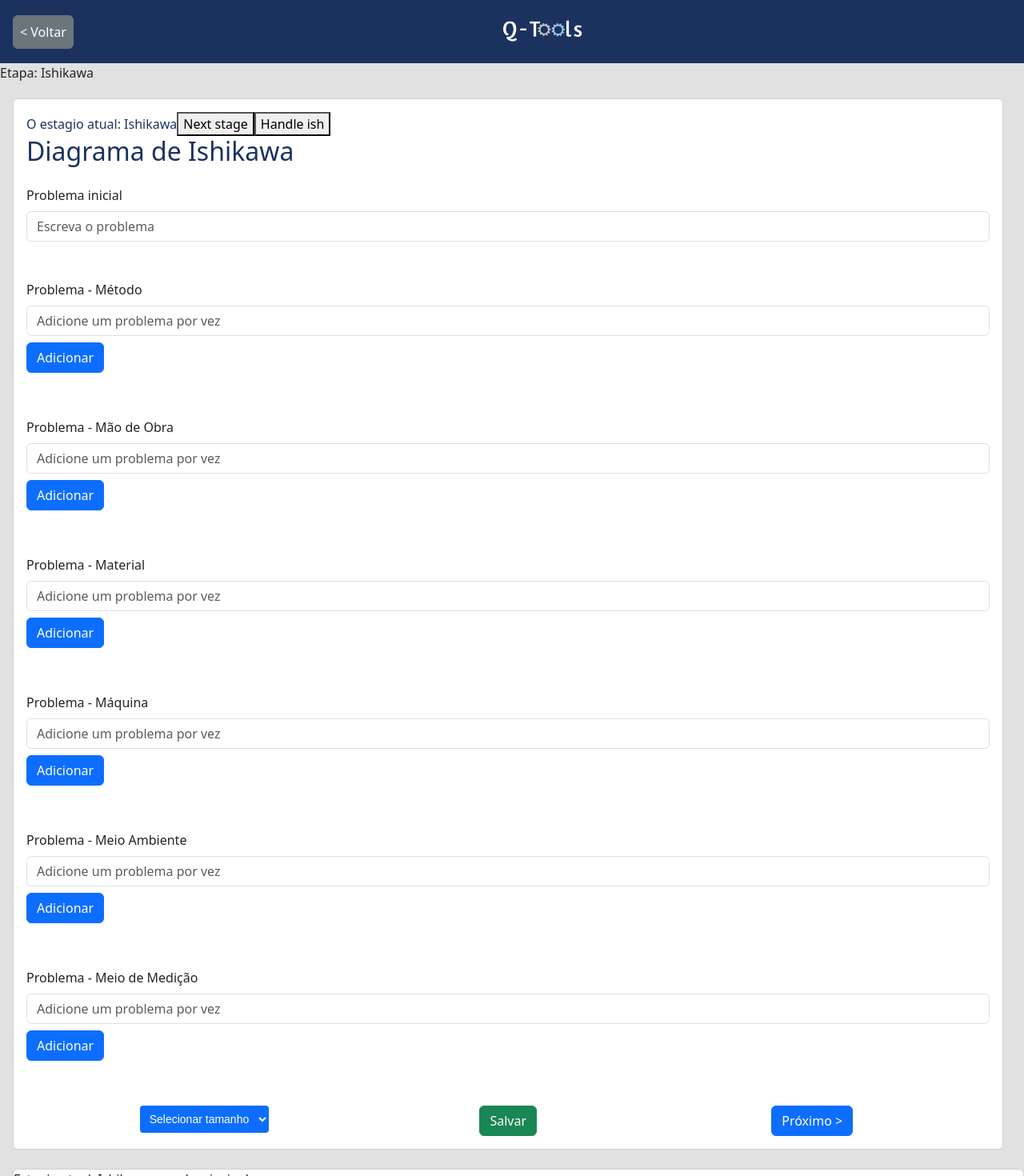
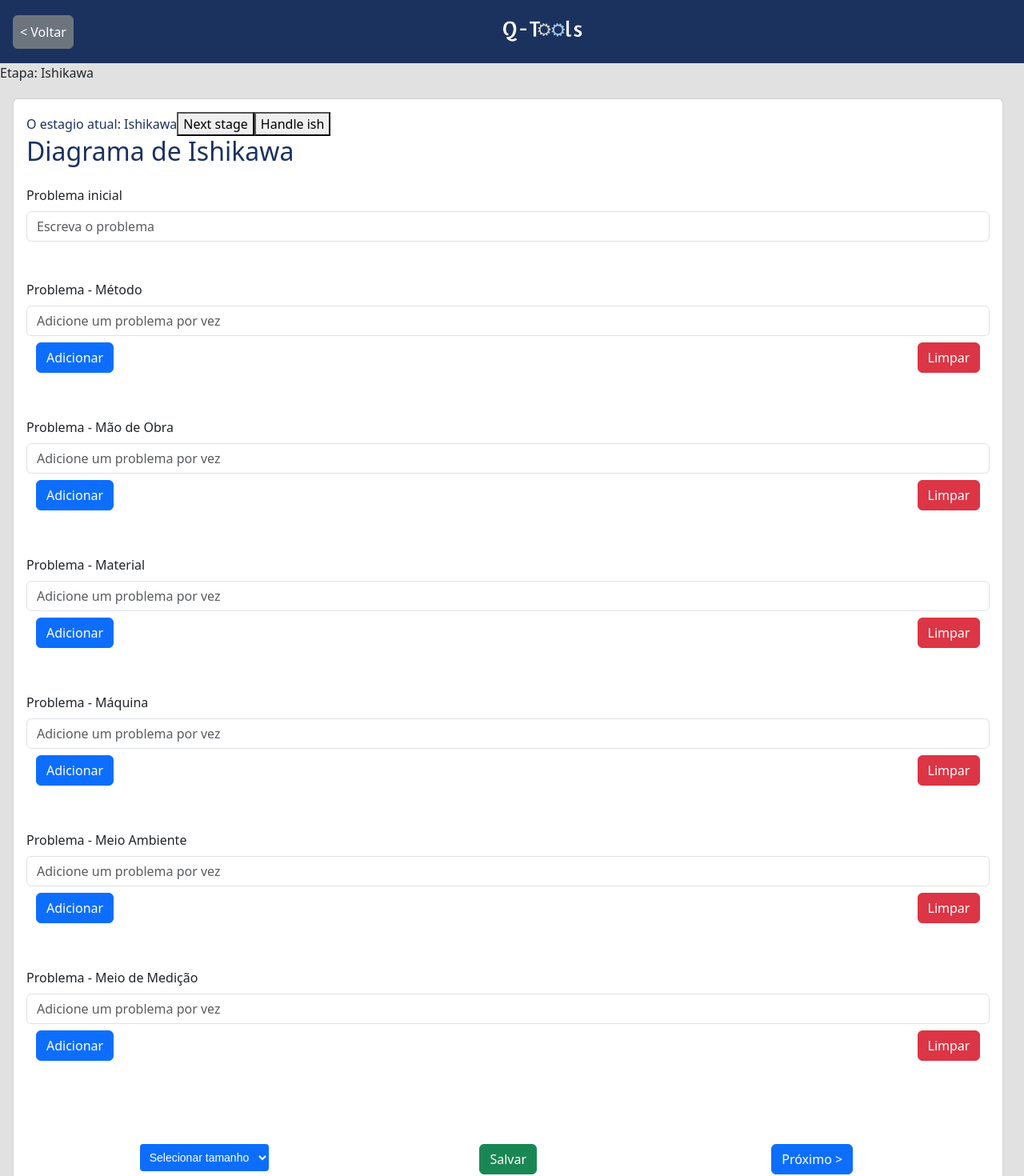
Before and after one commit to lcrossi/qtools, a React (Vite) app: page /tools in a window 1280 px wide. Shown: the top 1470 px of the page at 80% size. Built offline with nearby package versions, Linux system fonts and the light colour scheme.

Commit message:
Ishikawa form lists implemented

```diff
--- a/src/components/ishikawa/index.jsx
+++ b/src/components/ishikawa/index.jsx
@@ -1,7 +1,8 @@
 import React, { useState, useContext } from 'react'
-import { Button, Form, Row, Card, Col, Container, Modal } from 'react-bootstrap'
+import { Button, Form, Row, Card, Col, Container, Modal, Stack } from 'react-bootstrap'
 import Fishbone from '@hophiphip/react-fishbone';
 import { ToolsContext } from '../../context/toolsContext';
+import ProbList from './probList';
 import 'bootstrap/dist/css/bootstrap.min.css'
 import './ishikawa.css'
 
@@ -178,6 +179,32 @@ export default function Ishikawa() {
         document.getElementById(`input_${type}`).value = ''
     }
 
+    function deleteIshProblem(type) {
+        if (type == 'metodo') {
+            setIshMetodo([])
+        }
+
+        if (type == 'mao') {
+            setIshMao([])
+        }
+
+        if (type == 'material') {
+            setIshMaterial([])
+        }
+
+        if (type == 'maquina') {
+            setIshMaquina([])
+        }
+
+        if (type == 'ambiente') {
+            setIshAmbiente([])
+        }
+
+        if (type == 'medicao') {
+            setIshMedicao([])
+        }
+    }
+
 
     function handleShowModalProbs(type) {
         if (type == "added") {
@@ -276,7 +303,24 @@ export default function Ishikawa() {
                             onChange={e => handleInputChange('metodo', e.target.value)}
                             placeholder="Adicione um problema por vez"
                         />
+                        <Container fluid className='md-0'>
+                            <Row>
+                                <Col>
                                     <Button onClick={() => addIshProblem('metodo')} variant='primary' className='mb-2'>Adicionar</Button>
+                                </Col>
+                                <Col></Col>
+                                <Col style={{display: 'flex', justifyContent: 'right'}}>
+                                    <Button onClick={() => deleteIshProblem('metodo')} variant='danger' className='mb-2'>Limpar</Button>
+                                </Col>
+                            </Row>
+                            <Row >
+                                <Col></Col>
+                                <Col xs={7}>
+                                    <ProbList props={ishMetodo} />
+                                </Col>
+                                <Col></Col>
+                            </Row>
+                        </Container>
                     </Form.Group>
                     <Form.Group className="mb-5">
                         <Form.Label>Problema - Mão de Obra</Form.Label>
@@ -284,7 +328,24 @@ export default function Ishikawa() {
                             onChange={e => handleInputChange('mao', e.target.value)}
                             placeholder="Adicione um problema por vez"
                         />
+                        <Container fluid className='md-0'>
+                            <Row>
+                                <Col>
                                     <Button onClick={() => addIshProblem('mao')} variant='primary' className='mb-2'>Adicionar</Button>
+                                </Col>
+                                <Col></Col>
+                                <Col style={{display: 'flex', justifyContent: 'right'}}>
+                                    <Button onClick={() => deleteIshProblem('mao')} variant='danger' className='mb-2'>Limpar</Button>
+                                </Col>
+                            </Row>
+                            <Row >
+                                <Col></Col>
+                                <Col xs={7}>
+                                    <ProbList props={ishMao} />
+                                </Col>
+                                <Col></Col>
+                            </Row>
+                        </Container>
                     </Form.Group>
                     <Form.Group className="mb-5">
                         <Form.Label>Problema - Material</Form.Label>
@@ -292,7 +353,24 @@ export default function Ishikawa() {
                             onChange={e => handleInputChange('material', e.target.value)}
                             placeholder="Adicione um problema por vez"
                         />
+                        <Container fluid className='md-0'>
+                            <Row>
+                                <Col>
                                     <Button onClick={() => addIshProblem('material')} variant='primary' className='mb-2'>Adicionar</Button>
+                                </Col>
+                                <Col></Col>
+                                <Col style={{display: 'flex', justifyContent: 'right'}}>
+                                    <Button onClick={() => deleteIshProblem('material')} variant='danger' className='mb-2'>Limpar</Button>
+                                </Col>
+                            </Row>
+                            <Row >
+                                <Col></Col>
+                                <Col xs={7}>
+                                    <ProbList props={ishMaterial} />
+                                </Col>
+                                <Col></Col>
+                            </Row>
+                        </Container>
                     </Form.Group>
                     <Form.Group className="mb-5">
                         <Form.Label>Problema - Máquina</Form.Label>
@@ -300,7 +378,24 @@ export default function Ishikawa() {
                             onChange={e => handleInputChange('maquina', e.target.value)}
                             placeholder="Adicione um problema por vez"
                         />
+                        <Container fluid className='md-0'>
+                            <Row>
+                                <Col>
                                     <Button onClick={() => addIshProblem('maquina')} variant='primary' className='mb-2'>Adicionar</Button>
+                                </Col>
+                                <Col></Col>
+                                <Col style={{display: 'flex', justifyContent: 'right'}}>
+                                    <Button onClick={() => deleteIshProblem('maquina')} variant='danger' className='mb-2'>Limpar</Button>
+                                </Col>
+                            </Row>
+                            <Row >
+                                <Col></Col>
+                                <Col xs={7}>
+                                    <ProbList props={ishMaquina} />
+                                </Col>
+                                <Col></Col>
+                            </Row>
+                        </Container>
                     </Form.Group>
                     <Form.Group className="mb-5">
                         <Form.Label>Problema - Meio Ambiente</Form.Label>
@@ -308,7 +403,24 @@ export default function Ishikawa() {
                             onChange={e => handleInputChange('ambiente', e.target.value)}
                             placeholder="Adicione um problema por vez"
                         />
+                        <Container fluid className='md-0'>
+                            <Row>
+                                <Col>
                                     <Button onClick={() => addIshProblem('ambiente')} variant='primary' className='mb-2'>Adicionar</Button>
+                                </Col>
+                                <Col></Col>
+                                <Col style={{display: 'flex', justifyContent: 'right'}}>
+                                    <Button onClick={() => deleteIshProblem('ambiente')} variant='danger' className='mb-2'>Limpar</Button>
+                                </Col>
+                            </Row>
+                            <Row >
+                                <Col></Col>
+                                <Col xs={7}>
+                                    <ProbList props={ishAmbiente} />
+                                </Col>
+                                <Col></Col>
+                            </Row>
+                        </Container>
                     </Form.Group>
                     <Form.Group className="mb-5">
                         <Form.Label>Problema - Meio de Medição</Form.Label>
@@ -316,9 +428,28 @@ export default function Ishikawa() {
                             onChange={e => handleInputChange('medicao', e.target.value)}
                             placeholder="Adicione um problema por vez"
                         />
+                        <Container fluid className='md-0'>
+                            <Row>
+                                <Col>
                                     <Button onClick={() => addIshProblem('medicao')} variant='primary' className='mb-2'>Adicionar</Button>
+                                </Col>
+                                <Col></Col>
+                                <Col style={{display: 'flex', justifyContent: 'right'}}>
+                                    <Button onClick={() => deleteIshProblem('medicao')} variant='danger' className='mb-2'>Limpar</Button>
+                                </Col>
+                            </Row>
+                            <Row >
+                                <Col></Col>
+                                <Col xs={7}>
+                                    <ProbList props={ishMedicao} />
+                                </Col>
+                                <Col></Col>
+                            </Row>
+                        </Container>
                     </Form.Group>
                 </Form>
+                <br />
+                <br />
                 <Container className='fluid'>
                     <Row style={{textAlign: 'center'}}>
                         <Col>
--- /dev/null
+++ b/src/components/ishikawa/probList.jsx
@@ -0,0 +1,33 @@
+import React from 'react'
+import ListGroup from 'react-bootstrap/ListGroup';
+
+export default function ProbList({props}) {
+
+    let problemsArray = props
+    let problemsListObject = []
+    function showList() {
+        console.log(problemsArray)
+        problemsListObject = problemsArray.map((problema, index) => {
+            console.log(problema)
+            return (<ListGroup.Item as="li" key={index}>{problema.name}</ListGroup.Item>)
+        })
+
+        return problemsListObject
+    }
+
+    if (problemsArray) {
+
+        return (
+            <>
+                <ListGroup as="ol" numbered>
+                    {showList()}
+                </ListGroup>
+            </>
+        )
+    } else {
+
+        return (
+            <></>
+        )
+    }
+}
```
Lines whose indentation alone changed are shown as unchanged.
